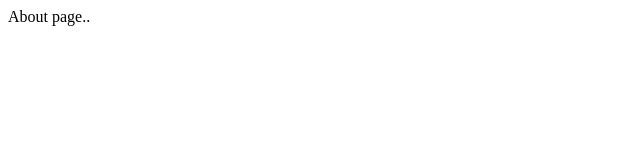
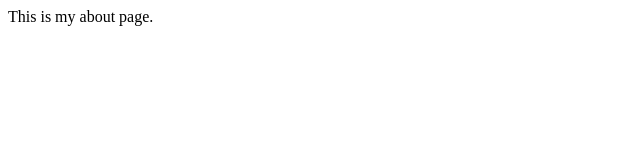
Before and after one commit to sarathrkrishna/mysampleproject, a plain HTML site: page About.html in a window 1280 px wide. Shown: the full height of the page, 0-640 px from the left. Drawn offline with Linux system fonts and the light colour scheme.

Commit message:
changed the welcome message of About

```diff
--- a/About.html
+++ b/About.html
@@ -6,6 +6,6 @@
     <title>Document</title>
 </head>
 <body>
-    About page..
+    This is my about page.
 </body>
 </html>
```
